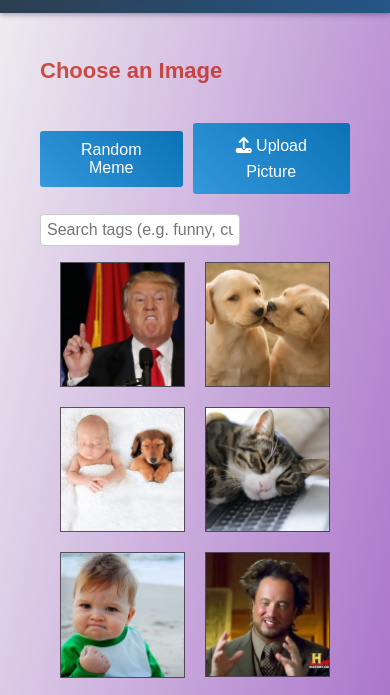
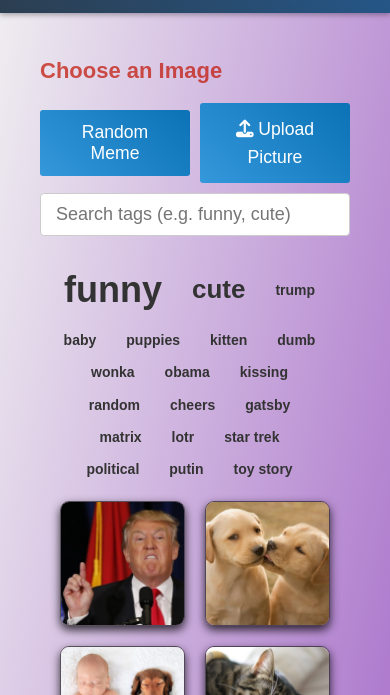
Before and after one commit to Phillip-Schwartz-95/Sprint2, a plain HTML site: page First Submission/index.html in a window 390 px wide. Shown: the part 115-810 px from the top of the page. Drawn offline with Linux system fonts and the light colour scheme.

Commit message:
Add clickable keywords in the gallery that execute search and grow on each click (based on popularity)

```diff
--- a/First Submission/css/gallery.css
+++ b/First Submission/css/gallery.css
@@ -1,4 +1,4 @@
-/* Image Gallery (desktop default) */
+/* Default Gallery on Desktop screen */
 
 .section-title {
     font-size: 22px;
@@ -13,18 +13,25 @@
     padding: 0 20px;
 }
 
+/* (Buttons and Search) */
 .gallery-actions {
     display: flex;
+    justify-content: space-between;  /* Place buttons on the left and search on the right */
     align-items: center;
-    justify-content: space-between;
-    flex-wrap: wrap;
     margin-bottom: 1em;
 }
 
+/* (Random Meme, Upload Button) */
 .left-actions {
     display: flex;
     gap: 10px;
     align-items: center;
+}
+
+.right-actions {
+    display: flex;
+    align-items: center;
+    gap: 10px;
 }
 
 .right-actions input[type="text"] {
@@ -38,7 +45,6 @@
 .btn-random,
 .btn-upload {
     display: inline-block;
-    margin: 20px 0;
     background: linear-gradient(45deg, #3498db, #0b72b6);
     color: #fff;
     padding: 10px 20px;
@@ -58,21 +64,36 @@
     box-shadow: 0 4px 6px rgba(0, 0, 0, 0.2);
 }
 
-#search-input {
-    padding: 6px;
-    font-size: 16px;
-    margin-right: 10px;
-    width: 200px;
+.keywords-container {
+    display: flex;
+    gap: 10px;
+    flex-wrap: wrap;  /* Allow keywords to wrap if needed */
+    justify-content: center;
+    align-items: center;  /* Center the keywords horizontally */
+    width: 90%;
+    margin: 25px 10px 20px 10px
+}
+
+.keyword {
+    cursor: pointer;
+    margin: 0 10px;
+    color: #333;
+    font-weight: bold;
+    transition: font-size 0.2s, color 0.2s;
+}
+
+.keyword:hover {
+    color: #ff6600;
+    font-size: 18px;
 }
 
 .gallery-container {
     display: grid;
-    grid-template-columns: repeat(auto-fill, minmax(240px, 240px));
+    grid-template-columns: repeat(auto-fill, minmax(240px, 1fr));
     max-width: 1200px;
     margin: 0 auto;
     padding: 0 20px;
     grid-gap: 20px;
-
 }
 
 .gallery-container img {
@@ -81,8 +102,13 @@
     object-fit: cover;
     border: 1px solid #161616a8;
     cursor: pointer;
+    transition: transform 0.3s ease;
+    border-radius: 9px;
+    transition: transform 0.3s ease, box-shadow 0.3s ease;
+    box-shadow: 0 4px 10px rgba(0, 0, 0, 0.77);
 }
 
 .gallery-container img:hover {
     transform: scale(1.05);
+    box-shadow: 0 6px 15px rgba(0, 0, 0, 0.77);
 }
--- a/First Submission/css/media-queries.css
+++ b/First Submission/css/media-queries.css
@@ -1,6 +1,40 @@
 @media (max-width: 820px) {
     .gallery-container {
         grid-template-columns: repeat(2, 240px);
+    }
+
+    .gallery-actions {
+        flex-direction: column;  /* Stack the buttons and search bar vertically */
+        align-items: flex-start;
+    }
+
+    .right-actions {
+        width: 100%;
+        margin-top: 10px;
+    }
+
+    .right-actions input[type="text"] {
+        width: 100%; /* Make the search bar take up the full width */
+        padding: 10px 15px;
+        font-size: 18px;
+    }
+
+    /* Make sure buttons maintain their size and don't stretch */
+    .left-actions {
+        width: 100%;
+        gap: 10px;
+    }
+
+    /* Adjust button styling for smaller screens */
+    .btn-random,
+    .btn-upload {
+        width: 100%;
+        padding: 12px 20px;
+        font-size: 1.1rem;
+    }
+
+    .keyword {
+        font-size: 16px;
     }
 }
 
--- a/First Submission/index.html
+++ b/First Submission/index.html
@@ -33,21 +33,24 @@
             <h2 class="section-title">Choose an Image</h2>
 
             <div class="gallery-actions">
+                <!-- Left Actions: Buttons -->
                 <div class="left-actions">
                     <button class="btn-random" onclick="onLoadRandomPicture()">Random Meme</button>
                     <label class="btn-upload" for="uploadImg">
                         <i class="fas fa-upload"></i> Upload Picture
                     </label>
-
-                    <input id="uploadImg" type="file" accept="image/*" onchange="onUploadPicture(event)"
-                        style="display: none;">
+                    <input id="uploadImg" type="file" accept="image/*" onchange="onUploadPicture(event)" style="display: none;">
                 </div>
 
+                <!-- Right Actions: Search Bar -->
                 <div class="right-actions">
-                    <input type="text" id="search-input" placeholder="Search tags (e.g. funny, cute)"
-                        oninput="onSearchGallery(this.value)">
+                    <input type="text" id="search-input" placeholder="Search tags (e.g. funny, cute)" oninput="onSearchGallery(this.value)">
                 </div>
             </div>
+
+            <!-- Keywords Container -->
+            <div class="keywords-container"></div>
+
 
 
             <div class="gallery-container">
--- a/First Submission/js/gallery-controller.js
+++ b/First Submission/js/gallery-controller.js
@@ -2,12 +2,50 @@
 
 function renderGallery() {
     document.querySelector('.user-memes').classList.add('hidden')
-    const imgs = getImgs() // images from memeService
+    const imgs = getImgs()
     const galleryContainer = document.querySelector('.gallery-container')
 
+    // Render gallery images
     galleryContainer.innerHTML = imgs.map(img => `
         <img src="${img.url}" onclick="onImgSelect(${img.id})">
     `).join('')
+
+    // Render the keywords
+    renderKeywords()
+}
+
+function renderKeywords() {
+    const keywordsContainer = document.querySelector('.keywords-container')
+    const keywordsMap = gKeywordSearchCountMap
+
+    let keywordsHTML = ''
+
+    for (let keyword in keywordsMap) {
+        const count = keywordsMap[keyword]
+        const fontSize = 12 + count * 2
+        keywordsHTML += `<span class="keyword" style="font-size:${fontSize}px" onclick="onKeywordClick('${keyword}')">${keyword}</span>`
+    }
+
+    keywordsHTML = keywordsHTML.trim()
+
+    // render on gallery page
+    keywordsContainer.innerHTML = keywordsHTML
+
+}
+
+function onKeywordClick(keyword) {
+    // Increase keyword popularity
+    if (gKeywordSearchCountMap[keyword]) {
+        gKeywordSearchCountMap[keyword]++
+    } else {
+        gKeywordSearchCountMap[keyword] = 1
+    }
+
+    // Re-render keywords with updated sizes
+    renderKeywords()
+
+    // Search the gallery
+    onSearchGallery(keyword)
 }
 
 function onSearchGallery(keyword) {
```
